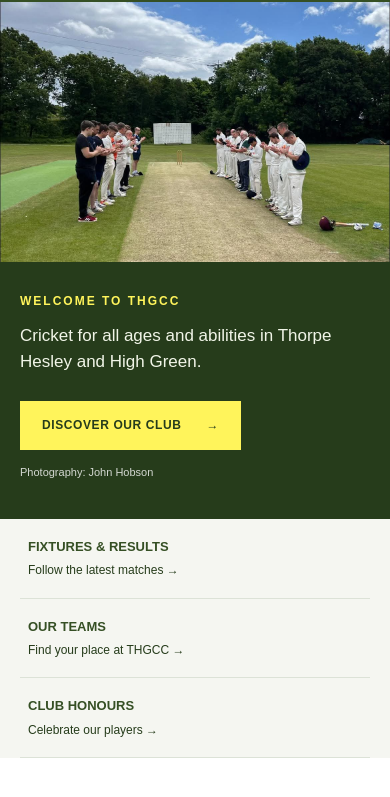
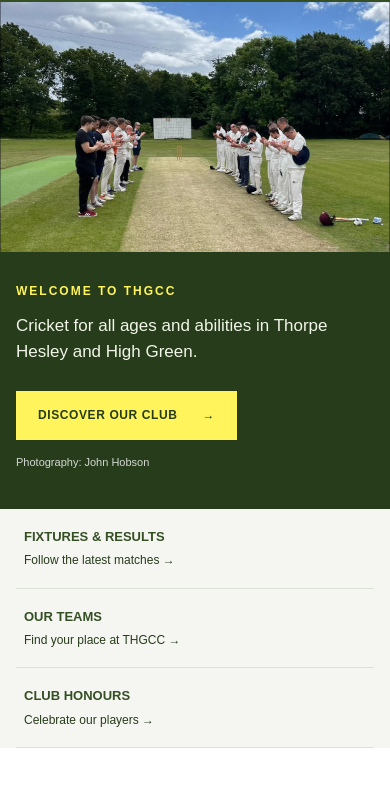
Before and after one commit to karen-fearn/thhg-website, a plain HTML site: page index.html in a window 390 px wide. Shown: the part 84-881 px from the top of the page. Drawn offline with Linux system fonts and the light colour scheme.

Commit message:
Fix mobile horizontal overflow and constrain all sections

```diff
--- a/styles.css
+++ b/styles.css
@@ -25,3 +25,10 @@
 .quick-grid strong{color:var(--green)}
 .quick-grid a>span{color:var(--green)}
 @media(max-width:800px){.hero-photo{height:260px;object-position:center 45%}.feature-inner{padding:30px 0 38px}.quick-grid a{padding:18px 8px}.quick-grid a:first-child{border-left:0}.quicklinks{background:#f5f6f1}}
+
+/* Mobile viewport and image overflow safeguard */
+html,body{width:100%;max-width:100%;overflow-x:clip}
+main,.site-header,.feature,.quicklinks,.section,footer{width:100%;max-width:100%}
+img{max-width:100%}
+.hero-photo{width:100%;max-width:100%;display:block}
+@media(max-width:800px){.container{width:calc(100% - 32px);max-width:none;margin-left:16px;margin-right:16px}.site-header .masthead{display:flex;flex-wrap:wrap;justify-content:space-between;align-items:center}.site-header .brand{min-width:0;flex:1}.site-header .brand span{min-width:0}.menu-toggle{flex:0 0 auto}.feature-inner{width:calc(100% - 32px)}.quick-grid{display:grid;grid-template-columns:minmax(0,1fr)}.quick-grid a{min-width:0}.news-grid,.team-grid,.about-grid{grid-template-columns:minmax(0,1fr)}.feature .hero-photo{width:100%;height:250px;object-fit:cover}.feature p{max-width:100%}}
```
